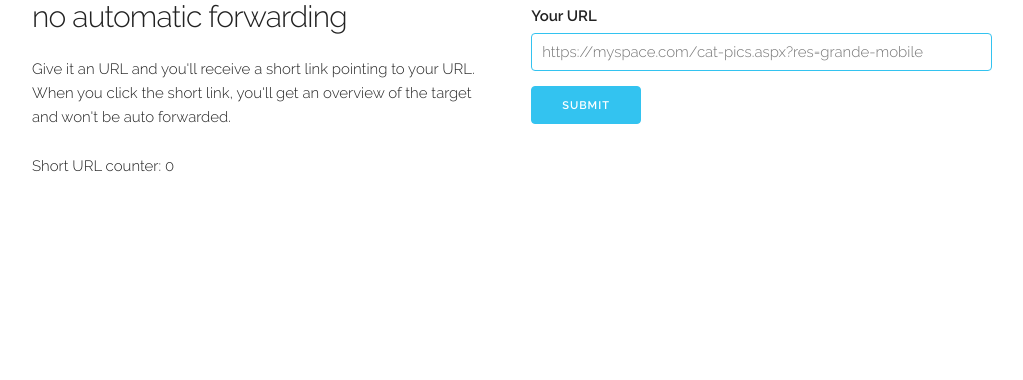
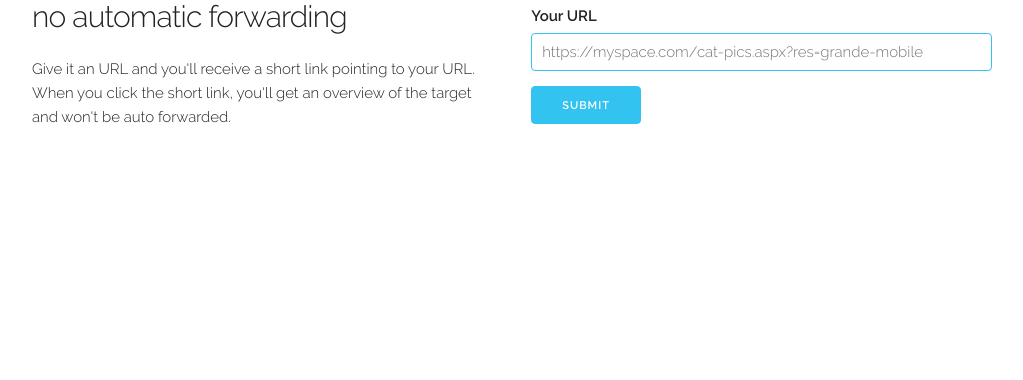
Before and after one commit to maltekrupa/url-shortener, a Flask app: page / in a window 1280 px wide. Shown: the part 284-664 px from the top of the page, without its empty margins (128-1151 px from the left). Run offline with Flask 2, Linux system fonts and the light colour scheme; data that the repository does not hold is empty; some libraries are stand-ins or nearby versions.

Commit message:
Remove counter
Former-commit-id: a7788d0b1c86620daee0c300a6dd5159a54c5e0c

```diff
--- a/web/app.py
+++ b/web/app.py
@@ -226,13 +226,6 @@ def id_image(url_id):
             return send_file('static/waiting.jpg', mimetype='image/jpg')
 
 
-@app.route('/counter')
-@nocache
-def image_counter():
-    counter = len(os.listdir('images'))
-    return '{}'.format(counter + 241632)
-
-
 @app.route('/')
 def index():
     return render_template('index.html')
--- a/web/static/js/custom.js
+++ b/web/static/js/custom.js
@@ -1,7 +1,6 @@
 var urlField = document.getElementById('urlInput');
 var urlButton = document.getElementById('urlButton');
 var messageField = document.getElementById('urlInputLabel');
-var counterField = document.getElementById('counter');
 
 function showErrorMessage(message) {
   messageField.innerHTML = "Error: " + message + ". Sorry :(";
@@ -70,12 +69,3 @@ function httpGetAsync(theUrl, callback) {
   xmlHttp.open("GET", theUrl, true);
   xmlHttp.send(null);
 }
-
-function updateCounter() {
-  httpGetAsync('/counter', function(data) {
-    counterField.innerHTML = data;
-  });
-}
-
-updateCounter();
-var t=setInterval(updateCounter, 10000);
--- a/web/templates/index.html
+++ b/web/templates/index.html
@@ -5,7 +5,6 @@
       <div class="one-half column" style="margin-top: 25%">
         <h4>URL shortener with a preview and no automatic forwarding</h4>
         <p>Give it an URL and you'll receive a short link pointing to your URL. When you click the short link, you'll get an overview of the target and won't be auto forwarded.</p>
-        <p>Short URL counter: <span id="counter">0</span></p>
       </div>
       <div class="one-half column" style="margin-top: 30%">
         <form>
```
